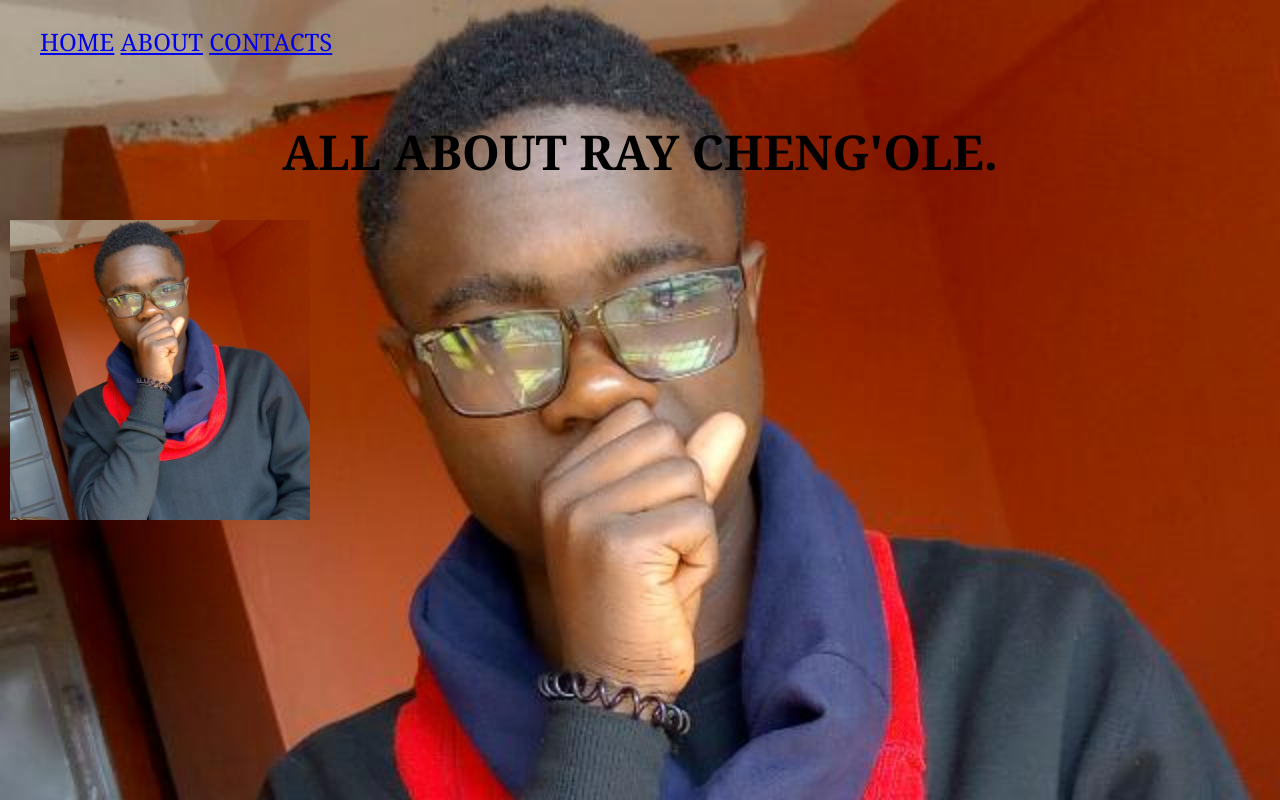
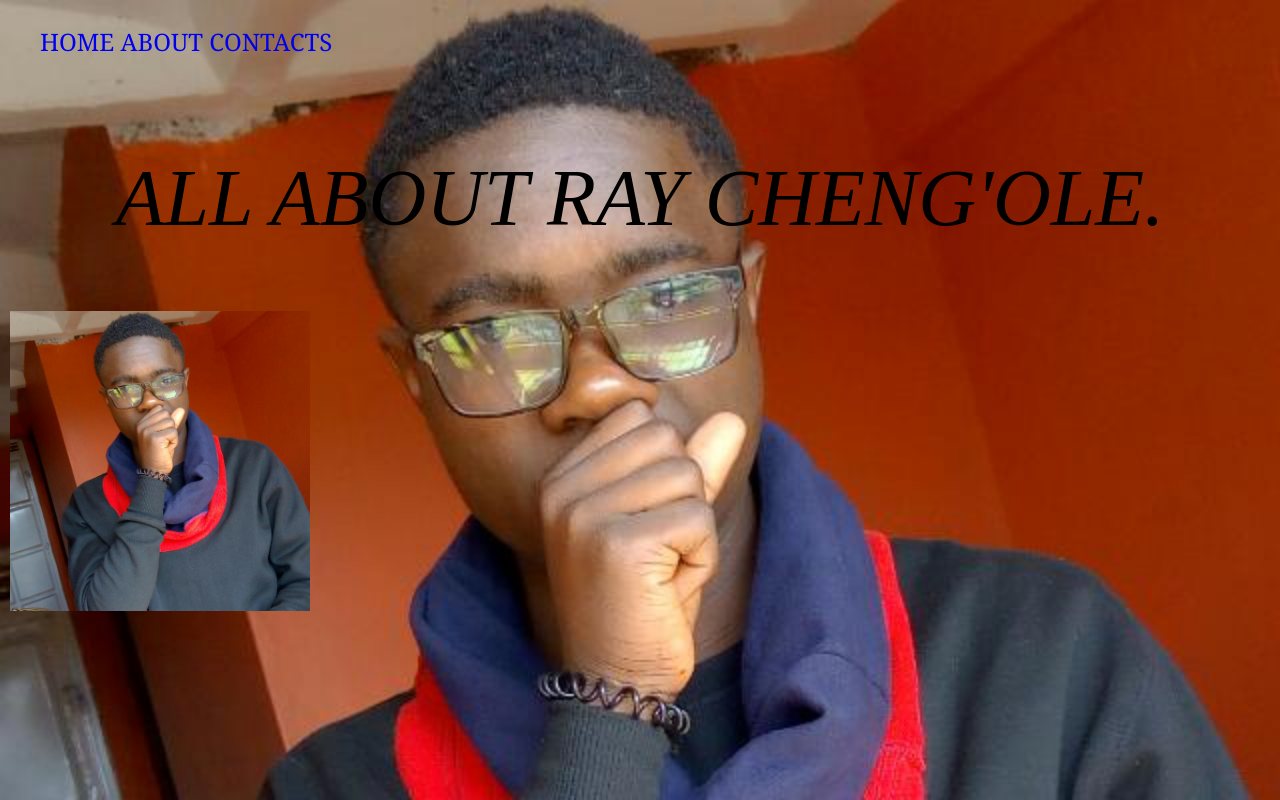
Before and after one commit to raywhizchengz/MyPortfolio, a plain HTML site: page index.html in a window 1280 px wide. Drawn offline with Linux system fonts and the light colour scheme.

Commit message:
add text decoration to none

```diff
--- a/style.css
+++ b/style.css
@@ -11,3 +11,6 @@ ul>li{
 nav{
     text-align: left;
 }
+a{
+    text-decoration: none;
+}
--- a/styles.css
+++ b/styles.css
@@ -39,6 +39,11 @@ nav>ul>li>a; hover{
 }
 h1{
   text-align: center;
+  font-family: 'Times New Roman';
+  font-size: 80px;
+  font-style: italic;
+  font-weight: lighter;
+  text-decoration: blue;
 }
 nav{
   display: inline-block;
@@ -49,3 +54,6 @@ nav{
   display: inline-block;
   text-align: right;
 }
+a{
+  text-decoration: none;
+}
```
